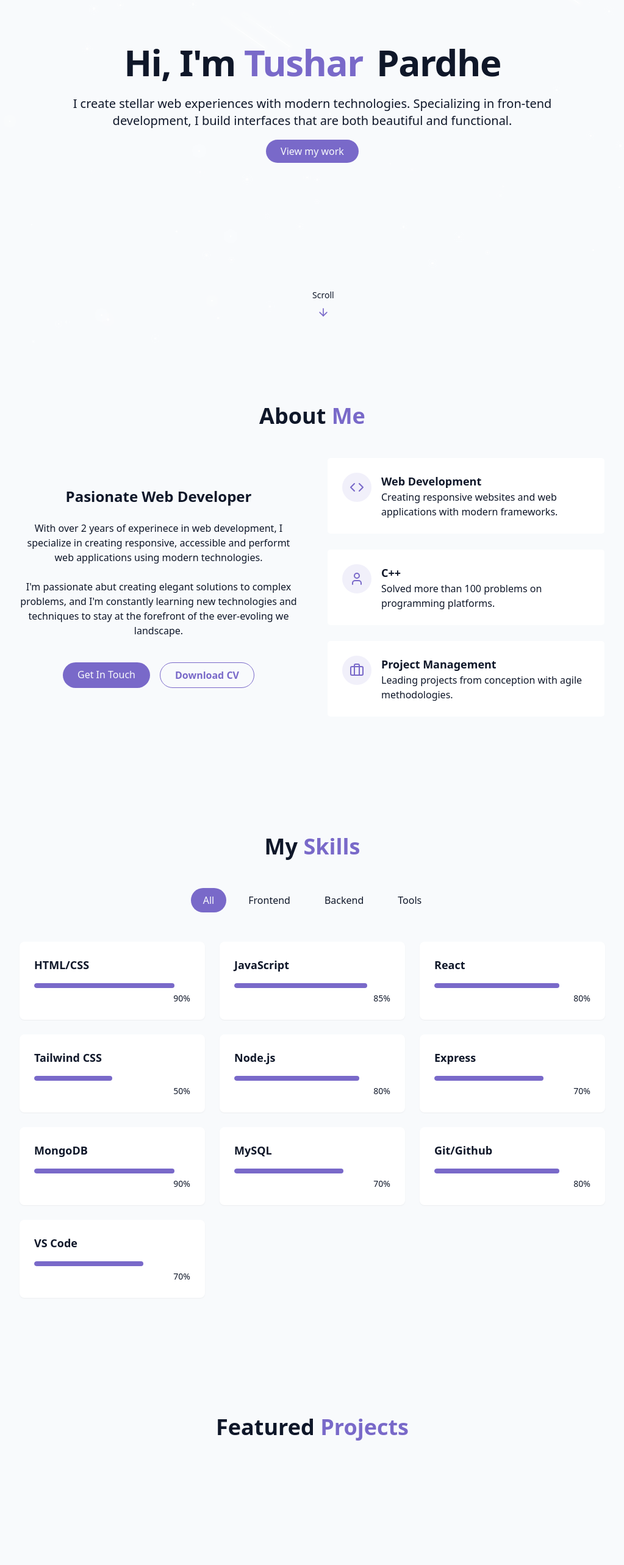
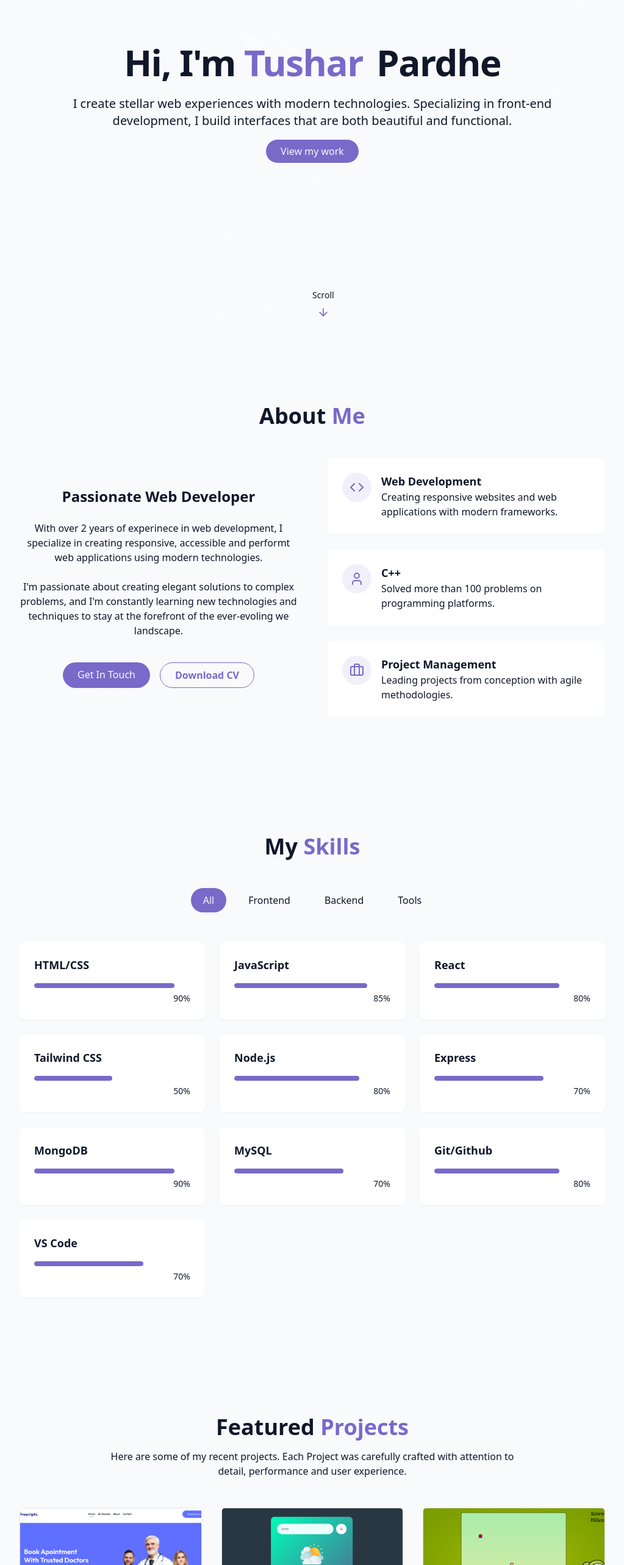
Before and after one commit to tusharpardhe18/my-portfolio, a React (Vite) app: page / in a window 1280 px wide. Shown: the part 234-2800 px from the top of the page at 61% size, without its empty margins (128-1151 px from the left). Before the commit the page ends 2706 px from the top, so only its background shows below. Built offline with nearby package versions, Linux system fonts and the light colour scheme.

Commit message:
Projects

```diff
--- a/src/components/AboutSection.jsx
+++ b/src/components/AboutSection.jsx
@@ -13,7 +13,7 @@ export const AboutSection = () => {
 
                 <div className="grid grid-cols-1 md:grid-cols-2 gap-12 items-center">
                     <div className="space-y-6">
-                        <h3 className="text-2xl font-semibold">Pasionate Web Developer</h3>
+                        <h3 className="text-2xl font-semibold">Passionate Web Developer</h3>
                         <p className="text-muted-foreground">
                             With over 2 years of experinece in web development, I specialize
                             in creating responsive, accessible and performt web applications
@@ -21,7 +21,7 @@ export const AboutSection = () => {
                         </p>
 
                         <p className="text-muted-foreground">
-                            I'm passionate abut creating elegant solutions to complex
+                            I'm passionate about creating elegant solutions to complex
                             problems, and I'm constantly learning new technologies and
                             techniques to stay at the forefront of the ever-evoling we landscape.
                         </p>
--- a/src/components/HeroSection.jsx
+++ b/src/components/HeroSection.jsx
@@ -17,7 +17,7 @@ export const HeroSection = () => {
 
                     <p className="text-lg md:text-xl text-muted-foreground max-2-2xl mx-auto opacity-0 animate-fade-in-delay-3">
                         I create stellar web experiences with modern technologies.
-                        Specializing in fron-tend development, I build interfaces that are
+                        Specializing in front-end development, I build interfaces that are
                         both beautiful and functional.
                     </p>
 
--- a/src/components/Projects.jsx
+++ b/src/components/Projects.jsx
@@ -34,7 +34,35 @@ export const Projects = () => {
     return (
         <section className="py-24 px-4 relative" id="projects">
             <div className="container mx-auto max-w-5xl">
-                <h2 className="text-3xl md:text-4xl font-bold mb-4 text-center">Featured <span className="text-primary">Projects</span></h2>
+                <h2 className="text-3xl md:text-4xl font-bold mb-4 text-center">
+                    Featured <span className="text-primary">Projects</span>
+                </h2>
+
+                <p className="text-center text-muted-foreground mb-12 max-w-2xl m-auto">
+                    Here are some of my recent projects. Each Project was carefully crafted with attention to detail, performance and user experience.
+                </p>
+
+                <div className="grid grid-cols-1 md:grid-cols-2 lg:grid-cols-3 gap-8">
+                    {projects.map((project, key) => (
+                        <div
+                            key={key}
+                            className="group bg-card rounded-lg overflow-hidden shadow-xs card-hover"
+                        >
+                            <div className="h-48 overflow-hidden border">
+                                <img src={project.image} alt={project.title} className="w-full h-full object-cover transition-transform duration-500 group-hover:scale-110" />
+                            </div>
+
+                            <div className="p-6">
+                                <div className="flex flex-wrap gap-2 mb-4">
+                                    {project.tags.map((tag, key) => (
+                                        <span className="px-2 py-1 text-xs font-medium border rounded-full bg-secondary text-secondary-full"> {tag} </span>
+                                    ))}
+                                </div>
+                            </div>
+                        </div>
+                    ))}
+
+                </div>
             </div>
         </section>
     );
--- a/src/components/ThemeToggle.jsx
+++ b/src/components/ThemeToggle.jsx
@@ -32,7 +32,7 @@ export const ThemeToggle = () => {
 
     return (
         <button onClick={toggleTheme} className={cn(
-            "fixed max-sm:hidden top-5 right-5 z-50 p-2 rounded-full trnasition-colors duration-300",
+            "fixed max-sm:hidden top-4 right-5 z-50 p-2 rounded-full trnasition-colors duration-300",
             "focus:outlin-hidden"
         )} >
             {" "}
```
